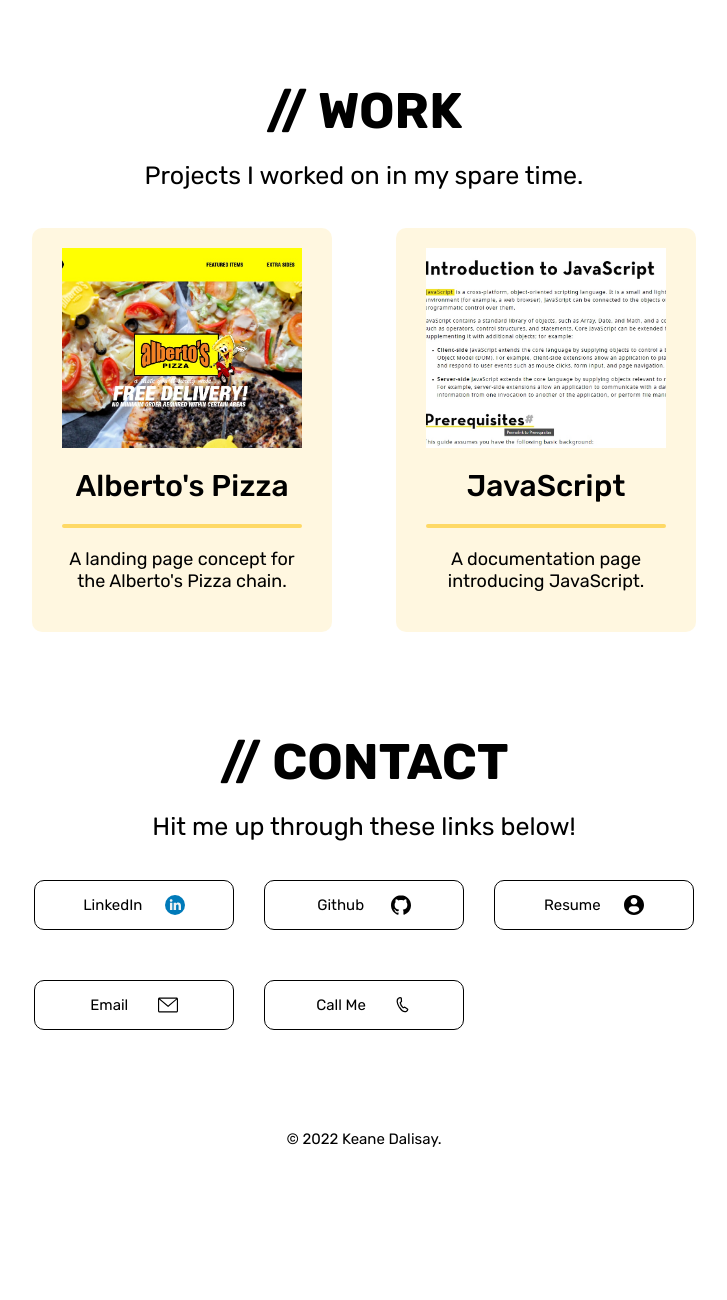
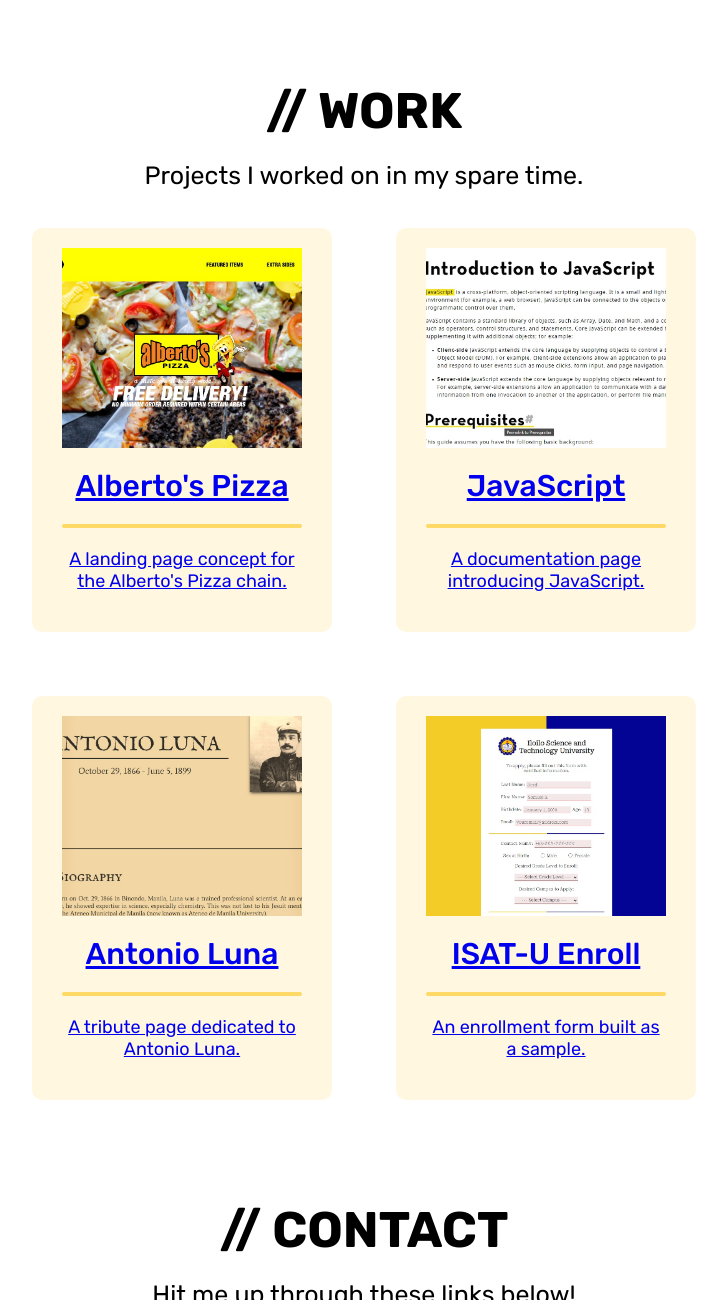
Before and after one commit to keanedalisay/responsive-web-design-fCC, a plain HTML site: page portfolio-page/index.html in a window 1280 px wide. Shown: the part 550-1850 px from the top of the page, without its empty margins (276-1003 px from the left). Before the commit the page ends 1728 px from the top, so only its background shows below. Drawn offline with Linux system fonts and the light colour scheme; files whose address does not match are found by name.

Commit message:
feat (class="project-card"): duplicate to number of projects, wrap <a> element and set href

```diff
--- a/portfolio-page/index.html
+++ b/portfolio-page/index.html
@@ -39,18 +39,30 @@
                     <p>Projects I worked on in my spare time.</p>
                 </div>
                 <div class="content-card">
-                    <div class="project-card">
+                    <a href="https://codepen.io/nyevergator/pen/rNJKgxv" target="_blank"><div class="project-card">
                         <img width="100px" src="img/landing-page.jpg" alt="Picture of my Alberto's Pizza themed landing page.">
                         <h2>Alberto's Pizza</h2>
                         <hr>
                         <p>A landing page concept for the Alberto's Pizza chain.</p>
-                    </div>
-                    <div class="project-card">
+                    </div></a>
+                    <a href="https://codepen.io/nyevergator/pen/zYRrgzr" target="_blank"><div class="project-card">
                         <img width="100px" src="img/tech-doc-page.jpg" alt="Picture of the documentation page I built regarding JavaScript.">
                         <h2>JavaScript</h2>
                         <hr>
                         <p>A documentation page introducing JavaScript.</p>
-                    </div>
+                    </div></a>
+                    <a href="https://codepen.io/nyevergator/pen/xxpoPLQ" target="_blank"><div class="project-card">
+                        <img width="100px" src="img/tribute-page.jpg" alt="Picture of the documentation page I built regarding JavaScript.">
+                        <h2>Antonio Luna</h2>
+                        <hr>
+                        <p>A tribute page dedicated to Antonio Luna.</p>
+                    </div></a>
+                    <a href="https://codepen.io/nyevergator/pen/ZEvBLPb" target="_blank"><div class="project-card">
+                        <img width="100px" src="img/survey-form.jpg" alt="Picture of the documentation page I built regarding JavaScript.">
+                        <h2>ISAT-U Enroll</h2>
+                        <hr>
+                        <p>An enrollment form built as a sample.</p>
+                    </div></a>
                 </div>
             </section>
             <section class="contact" id="contact">
```
